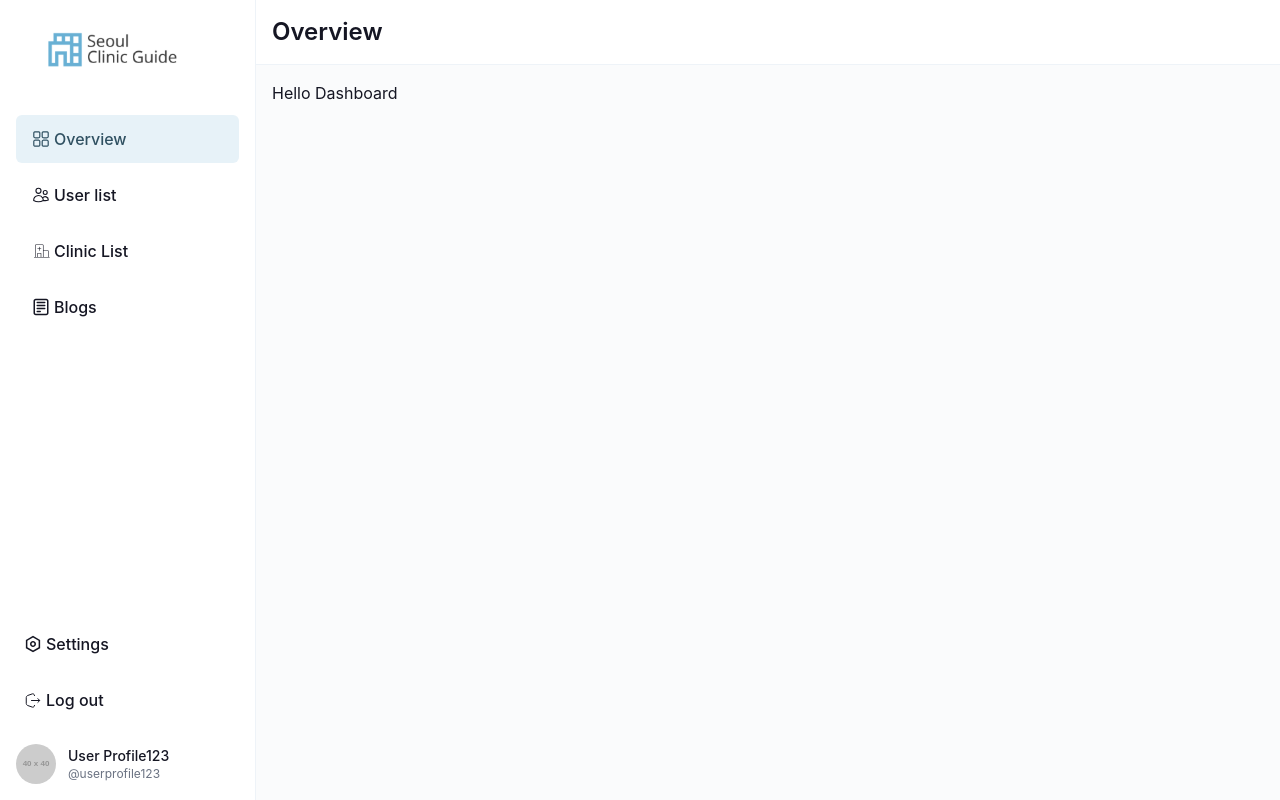
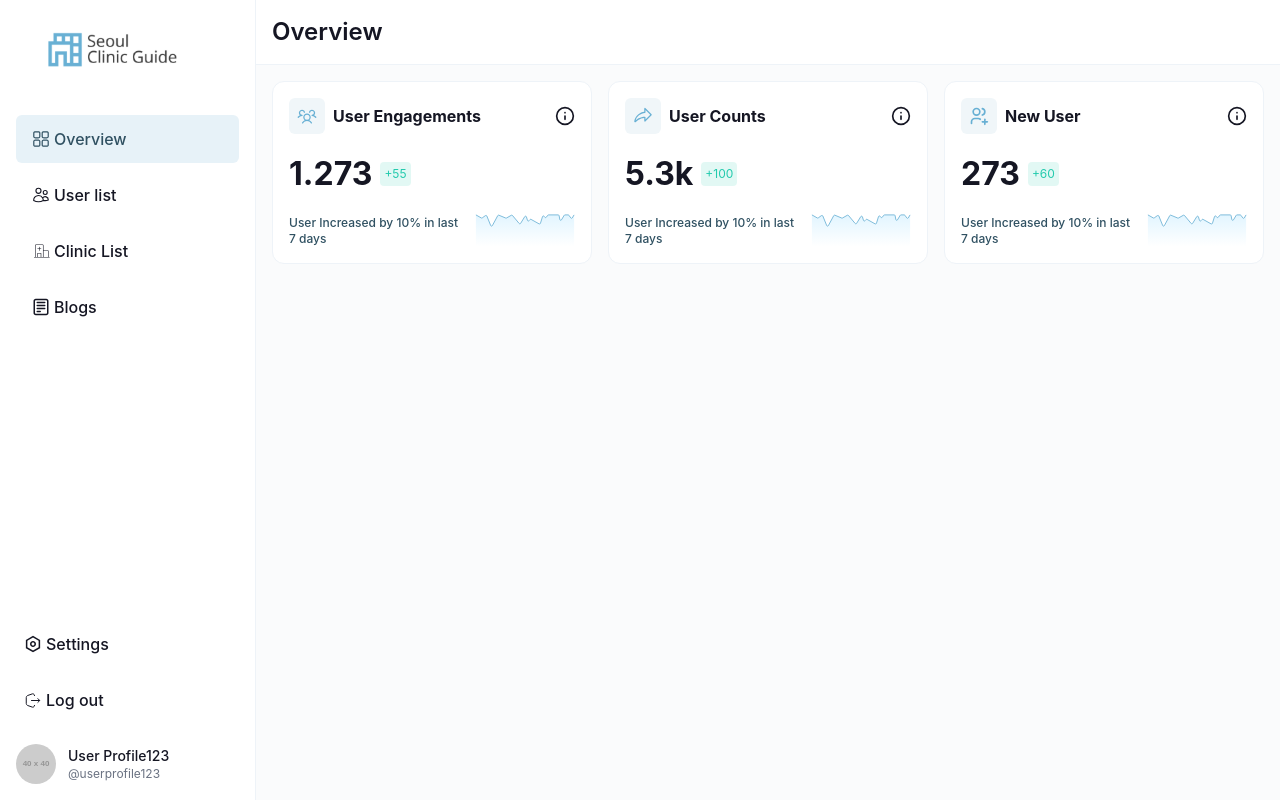
Before and after one commit to Nafiz-Al-Turabi/seoul-clinic-guide, a Next.js app: page /dashboard in a window 1280 px wide. Built offline with nearby package versions, Linux system fonts and the light colour scheme; no server answers.

Commit message:
Overview component header added

```diff
--- a/app/(dashboard)/dashboard/page.tsx
+++ b/app/(dashboard)/dashboard/page.tsx
@@ -1,11 +1,12 @@
-import React from 'react';
+import Overview from "@/components/Dashboard/Overview/Overview";
+import React from "react";
 
 const Dashboard = () => {
-    return (
-        <div>
-            Hello Dashboard
-        </div>
-    );
+  return (
+    <div>
+      <Overview />
+    </div>
+  );
 };
 
 export default Dashboard;
--- /dev/null
+++ b/components/Dashboard/Overview/Overview.tsx
@@ -0,0 +1,80 @@
+import React from "react";
+import { PiShareFat, PiUsersThree } from "react-icons/pi";
+import { FiInfo } from "react-icons/fi";
+import Image from "next/image";
+import chartImage from "@/public/chart.svg";
+import { TbUsersPlus } from "react-icons/tb";
+
+const Overview = () => {
+  return (
+    <div>
+      <header className="grid grid-cols-1 md:grid-cols-2 xl:grid-cols-3 gap-4">
+        <div className="bg-white p-4 rounded-xl border border-[#EEF3F8]">
+          <div className="flex items-center justify-between">
+            <div className="flex items-center gap-2">
+              <span className="bg-[#F0F6F9] rounded-md p-2 secondary-text">
+                <PiUsersThree size={20} />
+              </span>
+              <h5 className="text-base font-bold">User Engagements</h5>
+            </div>
+            <button className="text-main cursor-pointer">
+              <FiInfo size={20} />
+            </button>
+          </div>
+          <div className="my-4 flex items-center gap-2">
+            <p className="text-[2rem] font-bold ">1.273</p>
+            <p className="text-xs bg-[#22CAAD21] text-[#22CAAD] p-1 rounded-sm">+55</p>
+          </div>
+          <div className="flex items-center justify-between gap-2">
+            <p className="text-xs primary-text font-medium">User Increased by 10% in last 7 days</p>
+            <Image src={chartImage} alt="user-engagement" width={100} height={100} />
+          </div>
+        </div>
+        <div className="bg-white p-4 rounded-xl border border-[#EEF3F8]">
+          <div className="flex items-center justify-between">
+            <div className="flex items-center gap-2">
+              <span className="bg-[#F0F6F9] rounded-md p-2 secondary-text">
+                <PiShareFat size={20} />
+              </span>
+              <h5 className="text-base font-bold">User Counts</h5>
+            </div>
+            <button className="text-main cursor-pointer">
+              <FiInfo size={20} />
+            </button>
+          </div>
+          <div className="my-4 flex items-center gap-2">
+            <p className="text-[2rem] font-bold ">5.3k</p>
+            <p className="text-xs bg-[#22CAAD21] text-[#22CAAD] p-1 rounded-sm">+100</p>
+          </div>
+          <div className="flex items-center justify-between gap-2">
+            <p className="text-xs primary-text font-medium">User Increased by 10% in last 7 days </p>
+            <Image src={chartImage} alt="user-engagement" width={100} height={100} />
+          </div>
+        </div>
+        <div className="bg-white p-4 rounded-xl border border-[#EEF3F8]">
+          <div className="flex items-center justify-between">
+            <div className="flex items-center gap-2">
+              <span className="bg-[#F0F6F9] rounded-md p-2 secondary-text">
+                <TbUsersPlus size={20} />
+              </span>
+              <h5 className="text-base font-bold">New User</h5>
+            </div>
+            <button className="text-main cursor-pointer">
+              <FiInfo size={20} />
+            </button>
+          </div>
+          <div className="my-4 flex items-center gap-2">
+            <p className="text-[2rem] font-bold ">273</p>
+            <p className="text-xs bg-[#22CAAD21] text-[#22CAAD] p-1 rounded-sm">+60</p>
+          </div>
+          <div className="flex items-center justify-between gap-2">
+            <p className="text-xs primary-text font-medium">User Increased by 10% in last 7 days </p>
+            <Image src={chartImage} alt="user-engagement" width={100} height={100} />
+          </div>
+        </div>
+      </header>
+    </div>
+  );
+};
+
+export default Overview;
```
